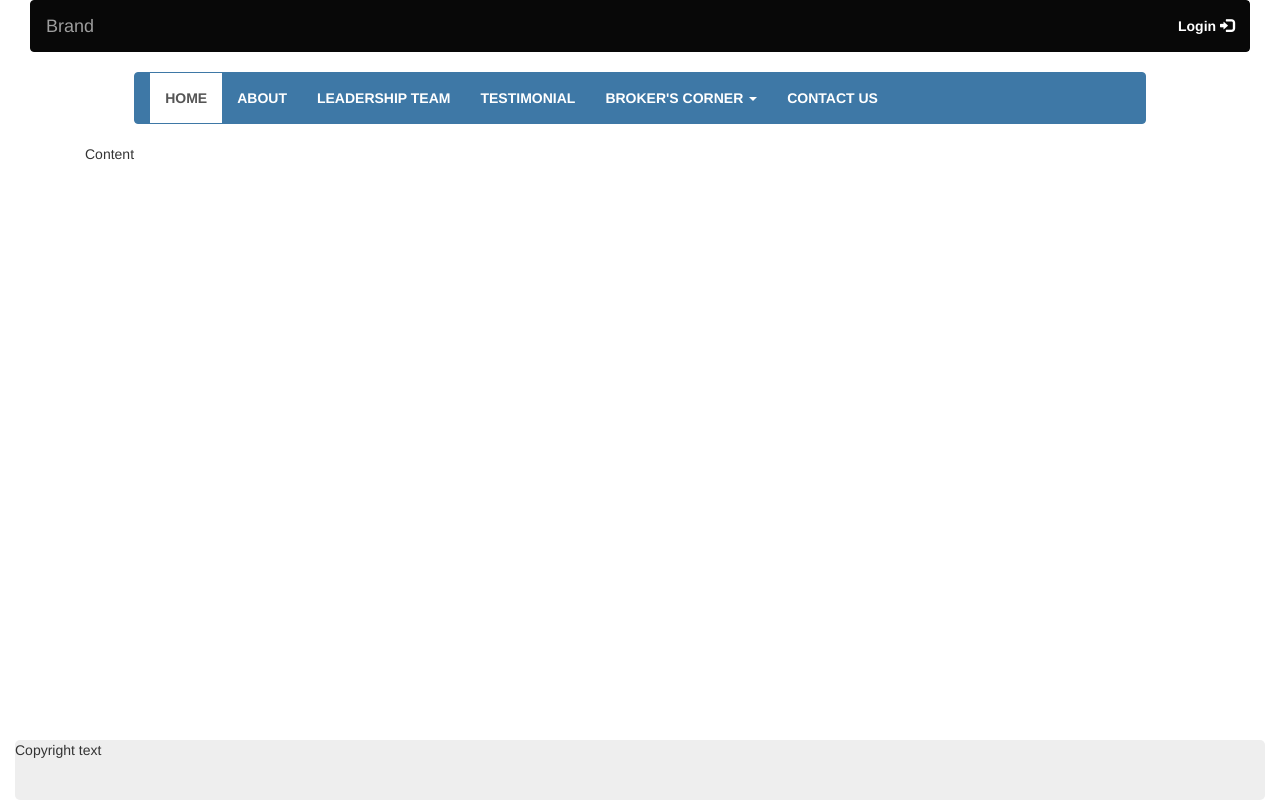
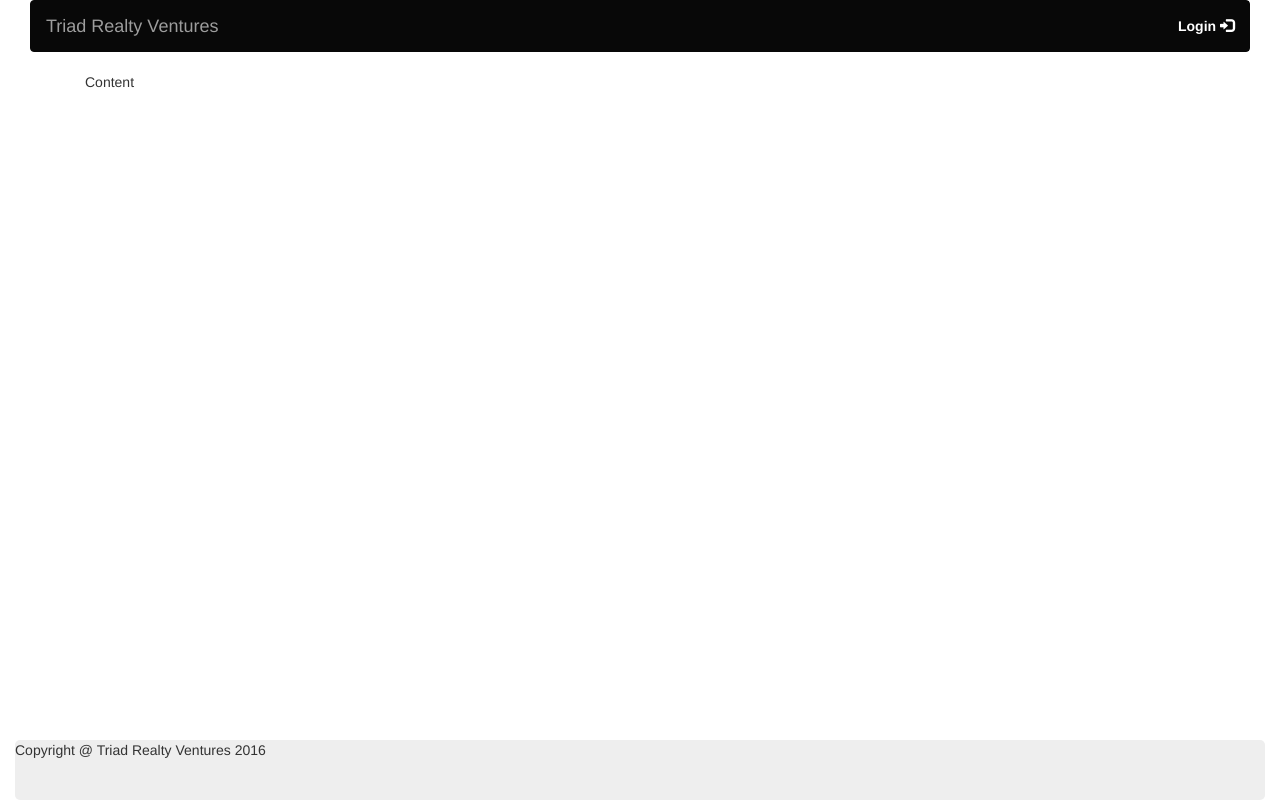
Before and after one commit to dokku-premcahand/homeloan, a CodeIgniter app: page /index.php/home/index in a window 1280 px wide. Run offline with CodeIgniter, Linux system fonts and the light colour scheme; some libraries are stand-ins or nearby versions.

```diff
--- a/application/views/footer.php
+++ b/application/views/footer.php
@@ -1,7 +1,7 @@
 <div class="navbar-fixed-bottom">
     <div class="col-lg-12">
         <div id="footer">
-            <p class="footer_para">Copyright text</p>
+            <p class="footer_para">Copyright @ Triad Realty Ventures <?php echo date('Y'); ?></p>
             <div class="footer_copyright"><a target="_blank" href=""><img src="" alt=""></a></div>
         </div>
     </div>
--- a/application/views/header.php
+++ b/application/views/header.php
@@ -3,7 +3,9 @@
         <div class="container-fluid">
              <!--Brand and toggle get grouped for better mobile display-->
             <div class="navbar-header">
-                <a class="navbar-brand" href="<?php echo base_url(); ?>">Brand</a>
+                <a class="navbar-brand" href="<?php echo base_url(); ?>">
+                    Triad Realty Ventures
+                </a>
             </div>
             <ul class="nav navbar-nav navbar-right">
                 <?php
@@ -64,11 +66,12 @@
 <?php
     if(!isset($subHeader) || $subHeader != 1 || $subHeader == ''){
 ?>
-    <header class="col-lg-offset-1 col-lg-10">
+    <!-- <header class="col-lg-offset-1 col-lg-10">
         <nav class="navbar navbar-default home-menubar">
             <div class="container-fluid">
                 <ul class="nav navbar-nav col-lg-12">
-                    <li class="<?php echo ($active == 'home') ? 'active' : ''; ?>"><a href="<?php echo base_url(); ?>">HOME</a></li>
+                    <li class="">
+                    <a href="">HOME</a></li>
                     <li><a href="#">ABOUT</a></li>
                     <li><a href="#">LEADERSHIP TEAM</a></li>
                     <li><a href="#">TESTIMONIAL</a></li>
@@ -90,7 +93,8 @@
                 </ul>
             </div>
         </nav>
-    </header>
+    </header> -->
+    <?php // echo ($active == 'home') ? 'active' : ''; ?>
 <?php
     }
 ?>
--- a/application/views/index.php
+++ b/application/views/index.php
@@ -1,9 +1,4 @@
 <!DOCTYPE html>
-<!--
-To change this license header, choose License Headers in Project Properties.
-To change this template file, choose Tools | Templates
-and open the template in the editor.
--->
 <html>
     <head>
         <meta charset="UTF-8">
```
